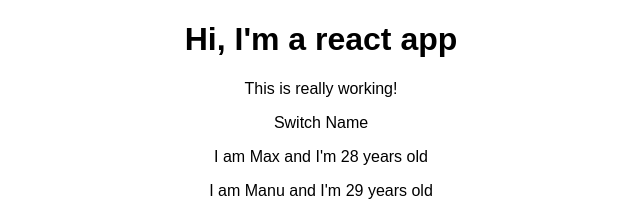
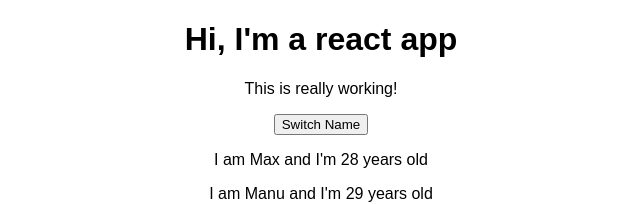
Before and after one commit to shindiogawa/react-complete-guide, a React (Create React App) app: page / in a window 1280 px wide. Shown: the top 204 px of the page, without its empty margins (319-959 px from the left). Built offline with nearby package versions, Linux system fonts and the light colour scheme.

Commit message:
Changing a state

```diff
--- a/src/App.js
+++ b/src/App.js
@@ -9,7 +9,18 @@ class App extends Component {
       {name: "Max", age: 28},
       {name: "Manu", age: 29},
       {name: "Steephanie", age: 25}
-    ]
+    ],
+    otherState: 'some other value'
+  }
+  switchNameHandler = () => {
+    // console.log("Was clicked");
+    // DON'T DO THIS: this.state.persons[0].name = "Maximilian";
+
+    this.setState({persons: [
+      {name: "Maximilian", age: 28},
+      {name: "Manu", age: 29},
+      {name: "Steephanie", age: 27}
+    ]});
   }
 
   render() {
@@ -17,7 +28,7 @@ class App extends Component {
       <div className="App">
         <h1>Hi, I'm a react app</h1>
         <p>This is really working!</p>
-        <buttom>Switch Name</buttom>
+        <button onClick={this.switchNameHandler}>Switch Name</button>
         <Person name={this.state.persons[0].name} age={this.state.persons[0].age}/>
         <Person name={this.state.persons[1].name} age={this.state.persons[1].age}>My hobbies: Racing </Person>
         <Person name={this.state.persons[2].name} age={this.state.persons[2].age}/>
```
